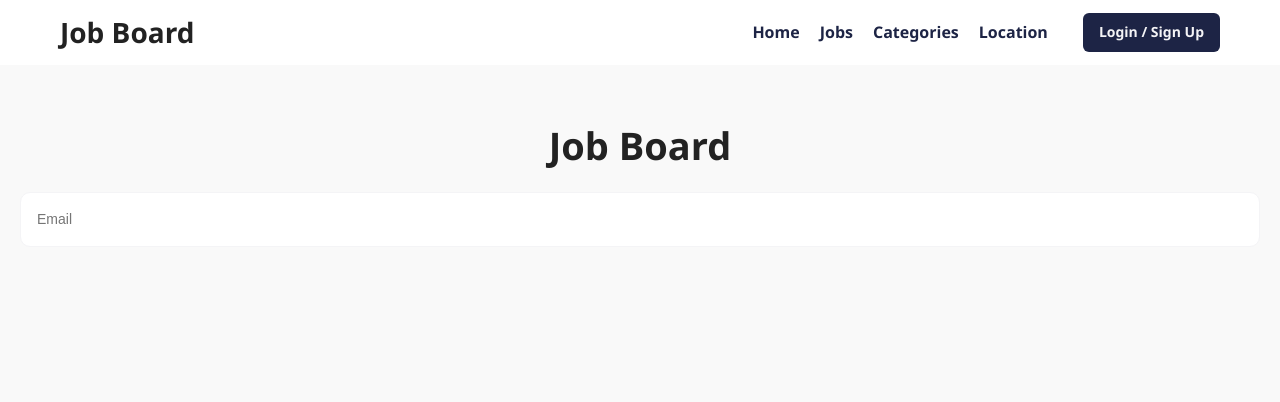
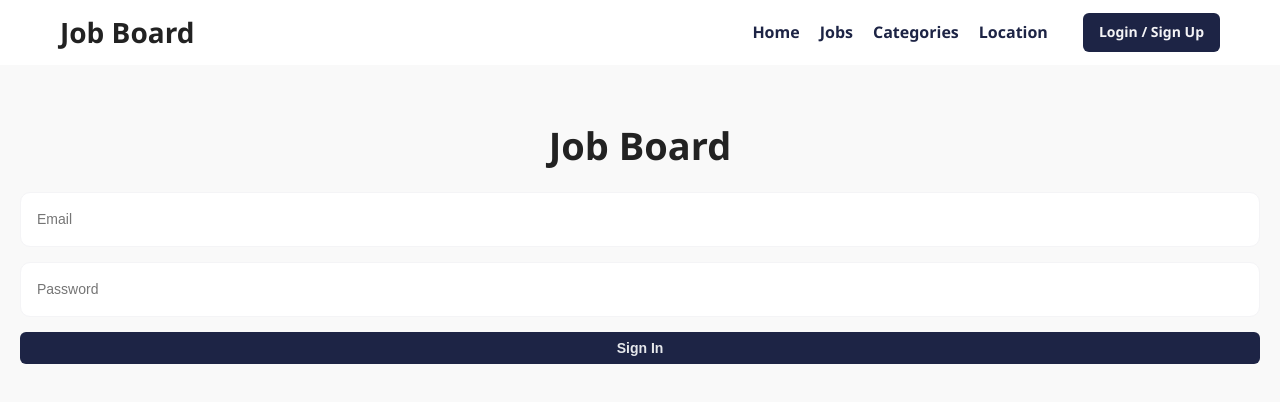
Before and after one commit to Jon-Felipe/Job-Board-React, a React (Vite) app: page /login in a window 1280 px wide. Shown: the top 402 px of the page. Built offline with nearby package versions, Linux system fonts and the light colour scheme.

Commit message:
password input field and sign in button init

```diff
--- a/src/pages/Login/LoginPage.module.css
+++ b/src/pages/Login/LoginPage.module.css
@@ -25,5 +25,6 @@
     color: #333;
     background-color: #fff;
     font-size: 14px;
+    margin-bottom: 15px;
   }
 }
--- a/src/pages/Login/LoginPage.tsx
+++ b/src/pages/Login/LoginPage.tsx
@@ -1,4 +1,7 @@
 import styles from './LoginPage.module.css';
+
+// components
+import Button from '../../components/ui/Button/Button';
 
 function LoginPage() {
   return (
@@ -6,6 +9,13 @@ function LoginPage() {
       <h3 className={styles.title}>Job Board</h3>
       <form className={styles.form}>
         <input type='email' name='email' id='email' placeholder='Email' />
+        <input
+          type='password'
+          name='password'
+          id='password'
+          placeholder='Password'
+        />
+        <Button variant='inverted'>Sign In</Button>
       </form>
     </main>
   );
```
